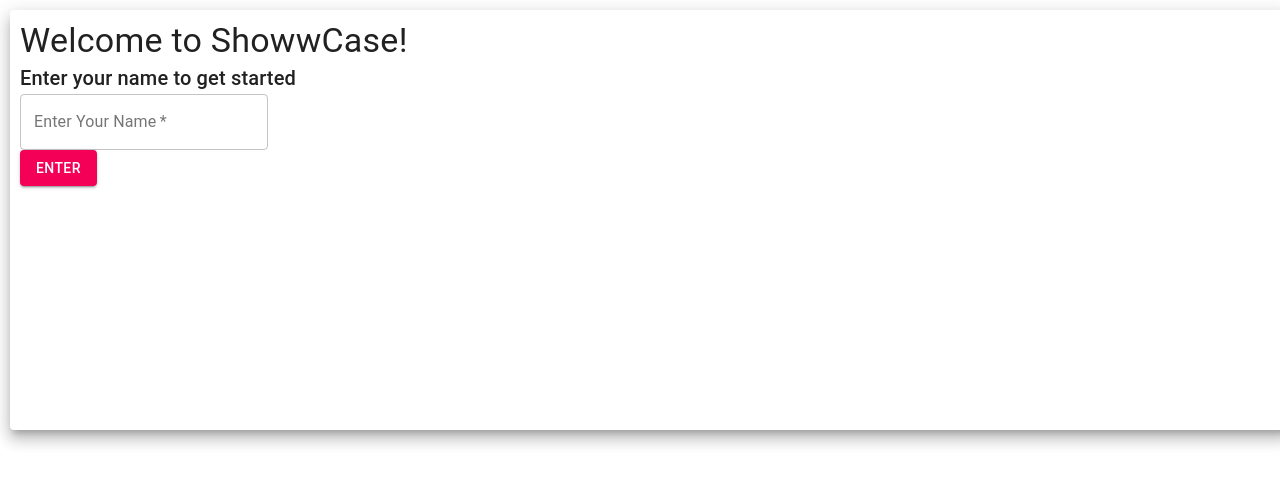
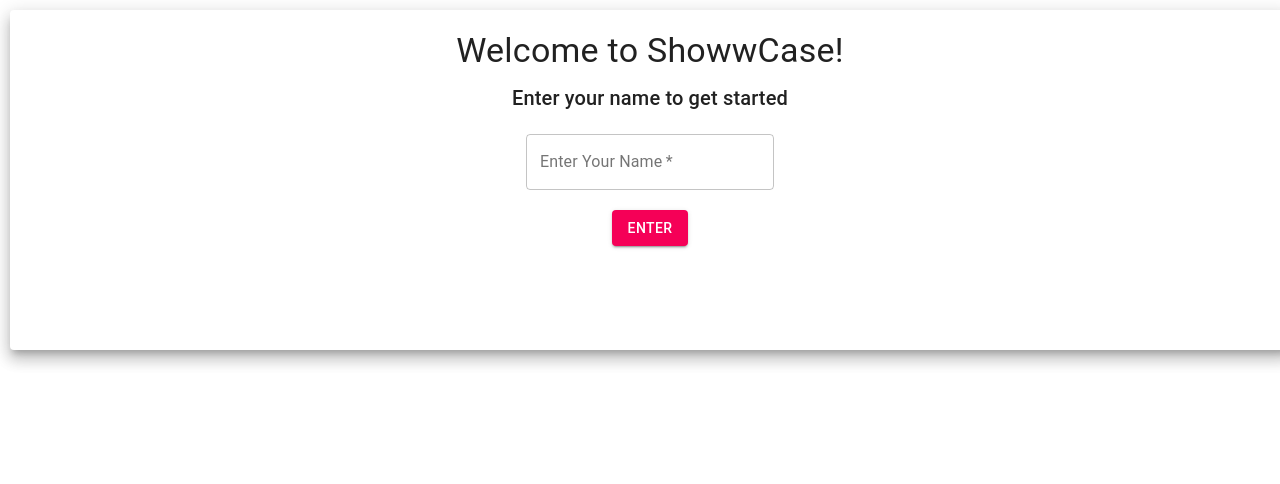
Before and after one commit to DanteDX/ShowwCaseChallenge, a React (Create React App) app: page / in a window 1280 px wide. Shown: the top 484 px of the page. Built offline with nearby package versions, Linux system fonts and the light colour scheme.

Commit message:
LandingPage updated

```diff
--- a/src/components/Landing.tsx
+++ b/src/components/Landing.tsx
@@ -3,6 +3,7 @@ import { withRouter, RouteComponentProps } from "react-router-dom";
 import {
   Paper, Typography, Button, TextField
 } from "@material-ui/core";
+import { makeStyles } from "@material-ui/core/styles";
 import { LandingPageElement } from "../elements/LandingPageElement";
 import { addNameAction } from "../actions/NameActions";
 import { connect } from "react-redux";
@@ -11,8 +12,21 @@ export interface LandingProps extends RouteComponentProps{
   addNameAction: Function;
 }
 
+const useStyles = makeStyles({
+  eachRow: {
+    margin: "10px"
+  },
+  LandingPaper: {
+    padding: "10px",
+    margin: "auto",
+    textAlign: "center",
+    height:"40vh"
+  }
+});
 
-const _Landing: React.FunctionComponent<LandingProps> = ({ history,addNameAction }) => {
+
+const _Landing: React.FunctionComponent<LandingProps> = ({ history, addNameAction }) => {
+  const classes = useStyles();
   const [userName, setUserName] = React.useState("");
   const handleClick = (e: React.MouseEvent<HTMLElement>) => {
     if (userName.length === 0) {
@@ -24,12 +38,12 @@ const _Landing: React.FunctionComponent<LandingProps> = ({ history,addNameAction
   }
   return (
     <LandingPageElement>
-      <Paper elevation={10} style={{padding:"10px",height:"400px"}}>
-        <Typography variant="h4" color="initial">Welcome to ShowwCase!</Typography>
-        <Typography variant="h6" color="initial">Enter your name to get started</Typography>
-        <TextField onChange={e => setUserName(e.target.value)} required variant="outlined" type="text" label="Enter Your Name" />
+      <Paper elevation={10} className={classes.LandingPaper}>
+        <Typography className={ classes.eachRow} variant="h4" color="initial">Welcome to ShowwCase!</Typography>
+        <Typography className={ classes.eachRow} variant="h6" color="initial">Enter your name to get started</Typography>
+        <TextField  className={ classes.eachRow} onChange={e => setUserName(e.target.value)} required variant="outlined" type="text" label="Enter Your Name" />
         <br/>
-        <Button onClick={e => handleClick(e)} variant="contained" color="secondary">Enter</Button>
+        <Button className={ classes.eachRow} onClick={e => handleClick(e)} variant="contained" color="secondary">Enter</Button>
       </Paper>
     </LandingPageElement>
   )
--- a/src/elements/LandingPageElement.ts
+++ b/src/elements/LandingPageElement.ts
@@ -2,6 +2,5 @@ import styled from "styled-components";
 
 export const LandingPageElement = styled.div`
   width:100%;
-  height:100%;
   margin:10px;
 `;
```
Also changed, not shown: 1 other file (tests, documents, lock files or other folders).
